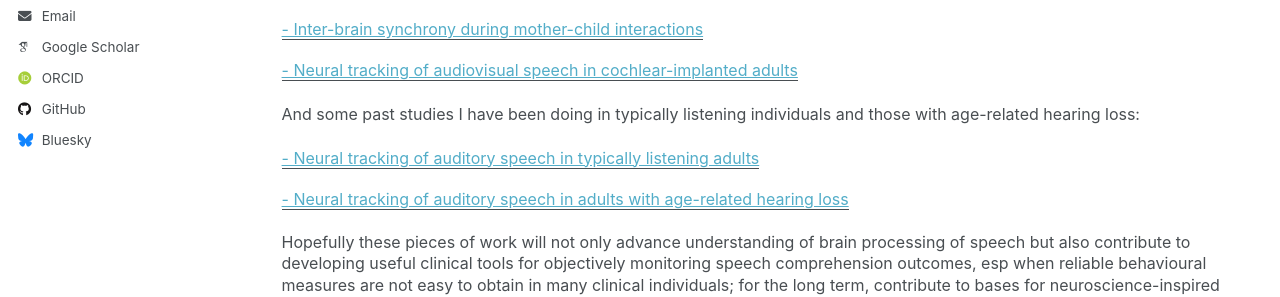
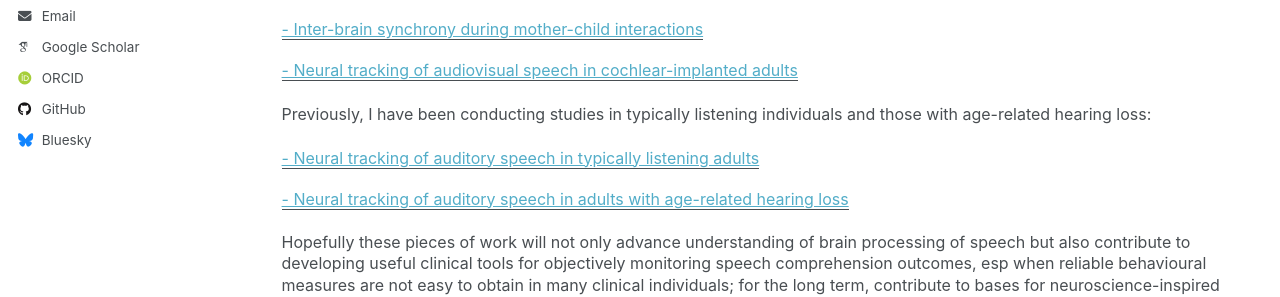
Before and after one commit to guangtingmai/guangtingmai.github.io, a Jekyll site: the page built from _pages/research.html, in a window 1280 px wide and 1168 px high. Shown: the part 444-741 px from the top of the window. Built offline with Jekyll 4.4.1, drawn with Linux system fonts in a browser that asks for light colours; some web fonts are replaced.

Commit message:
Update research.html

```diff
--- a/_pages/research.html
+++ b/_pages/research.html
@@ -17,7 +17,7 @@ author_profile: true
 <p><span style="font-size: 12pt;line-height: 1.1;display: block;margin-bottom: 0.05vh"><u>-	Neural tracking of auditory speech in post-stroke aphasia</u></span></p>
 <p><span style="font-size: 12pt;line-height: 1.1;display: block;margin-bottom: 0.05vh"><a href="https://guangtingmai.github.io/interbrain-sync/"><u>-	Inter-brain synchrony during mother-child interactions</u></a></span></p>
 <p><span style="font-size: 12pt;line-height: 1.1;display: block;margin-bottom: 0.15vh"><a href="https://guangtingmai.github.io/crossmodal-ci/"><u>-	Neural tracking of audiovisual speech in cochlear-implanted adults</u></a></span></p>
-<p><span style="font-size: 12pt;line-height: 1.45;display: block;margin-bottom: 0.15vh">And some past studies I have been doing in typically listening individuals and those with age-related hearing loss:</span></p>
+<p><span style="font-size: 12pt;line-height: 1.45;display: block;margin-bottom: 0.15vh">Previously, I have been conducting studies in typically listening individuals and those with age-related hearing loss:</span></p>
 <p><span style="font-size: 12pt;line-height: 1.1;display: block;margin-bottom: 0.05vh"><a href="https://guangtingmai.github.io/neuraltrack-typical/"><u>-	Neural tracking of auditory speech in typically listening adults</u></a></span></p>
 <p><span style="font-size: 12pt;line-height: 1.1;display: block;margin-bottom: 0.05vh"><a href="https://guangtingmai.github.io/neuraltrack-hearingloss/"><u>-	Neural tracking of auditory speech in adults with age-related hearing loss</u></a></span></p>
 <p><span style="font-size: 12pt;line-height: 1.35;display: block;margin-bottom: 0.15vh">Hopefully these pieces of work will not only advance
```
